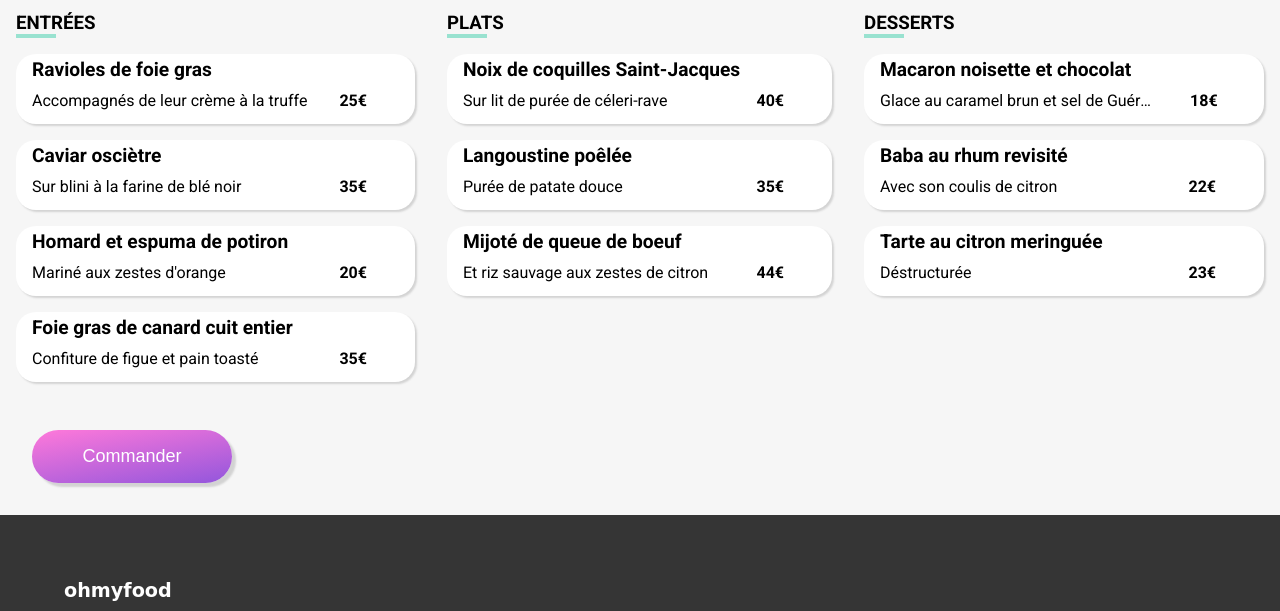
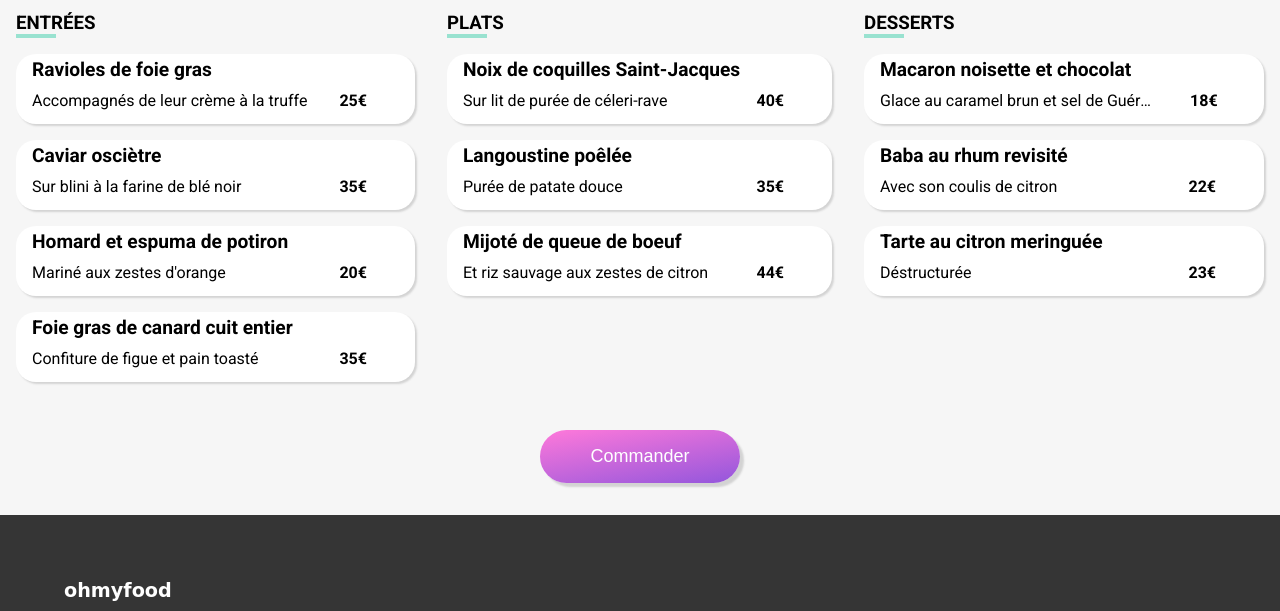
Before and after one commit to jmcob/JeanmaximeCobac_3_13012021, a website: page restaurants/note.html in a window 1280 px wide. Shown: the part 341-952 px from the top of the page. Drawn offline with Linux system fonts and the light colour scheme; a web font is replaced by a local one.

Commit message:
btn align

```diff
--- a/restaurants/note.html
+++ b/restaurants/note.html
@@ -189,8 +189,8 @@
             <div class="card__check"><i class="fas fa-check-circle"></i></div>
           </div>
         </article>
-        <button class="btn">Commander</button>
       </section>
+      <section class="button"><button class="btn">Commander</button></section>
       <footer class="footer">
         <h5 class="footer_h5">ohmyfood</h5>
         <p class="footer_p">
--- a/sass/menu.scss
+++ b/sass/menu.scss
@@ -211,3 +211,7 @@ a {
     max-width: 400px;
   }
 }
+.button {
+  display: flex;
+  justify-content: center;
+}
```
Also changed, not shown: restaurants/delice.html (+1 -1 lines), restaurants/francaise.html (+2 -0 lines), restaurants/palette.html (+1 -1 lines), css/menu.css, 1 other file.
